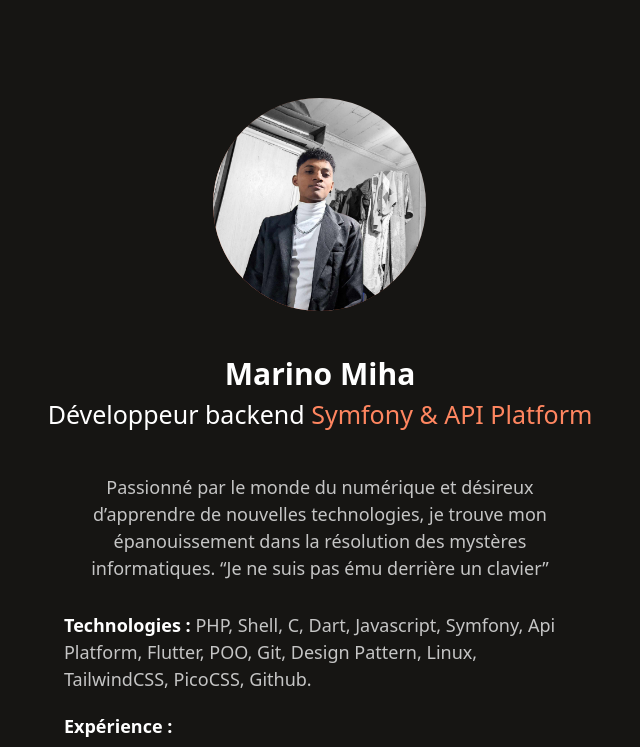
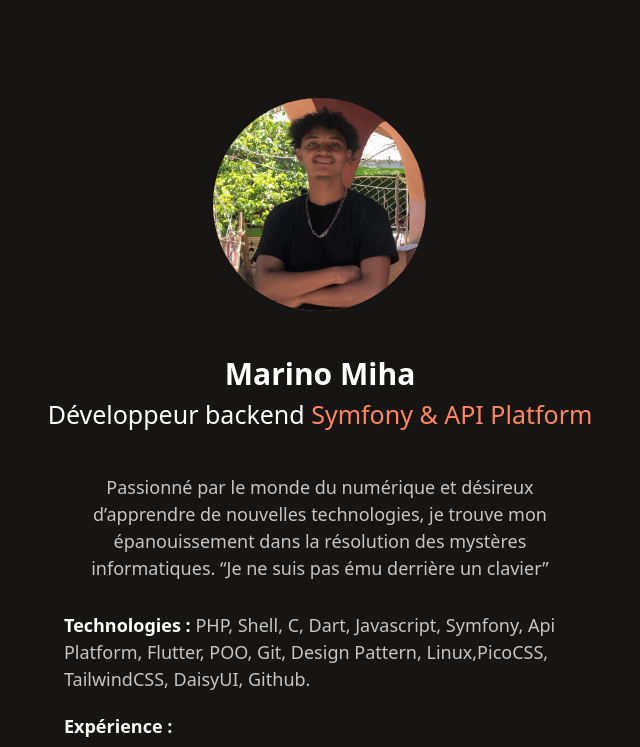
Before and after one commit to Marino2004/portfolio, a website: page index.html in a window 1280 px wide. Shown: the top 747 px of the page, without its empty margins (320-960 px from the left). Drawn offline with Linux system fonts and the light colour scheme.

Commit message:
update to 2025

```diff
--- a/index.html
+++ b/index.html
@@ -12,7 +12,7 @@
     <div class="flex min-h-screen bg-[#161513]">
         <div class="mx-auto px-4">
             <div class="flex justify-center items-center mx-auto mb-[40px] mt-[98px] h-[213px] w-[213px] overflow-hidden rounded-full bg-gradient-to-tr from-[#FF8660] to-[#000000]">
-                <img src="/assets/picture4.jpg" alt="" />
+                <img src="/assets/picture7.jpg" alt="" />
             </div>
             <h3 class="max-w-screen-sm text-center text-[30px] font-extrabold text-white">
                 Marino Miha <br />
@@ -25,17 +25,8 @@
             </p>
 
             <h3 class="mx-auto mb-[20px] text-[18px] font-extrabold text-white  max-w-lg">Technologies :
-                <span class="font-light text-[#C5C5C5]"> PHP, Shell, C, Dart, Javascript, Symfony, Api Platform, Flutter, POO, Git, Design Pattern, Linux, TailwindCSS, PicoCSS, Github.</span>
+                <span class="font-light text-[#C5C5C5]"> PHP, Shell, C, Dart, Javascript, Symfony, Api Platform, Flutter, POO, Git, Design Pattern, Linux,PicoCSS, TailwindCSS, DaisyUI, Github.</span>
             </h3>
-
-            <!-- <h3 class="mx-auto  text-[18px] font-extrabold text-white  max-w-lg">Contact :</h3>
-            <ul class="mx-auto mb-[20px] mt-[10px] text-[18px] font-light text-[#C5C5C5] max-w-lg space-y-2 ">
-                <li> <a class="font-medium hover:underline" href="mailto:marinomiha7@gmail.com">marinomiha7@gmail.com</a></p> </li>
-                <li> <a class="font-medium hover:underline" href="https://www.linkedin.com/in/miha-marino-852ba4239">Linkdin </a></p> </li>
-                <li> <a class="font-medium hover:underline" href="https://github.com/Marino2004">Github</a></p> </li>
-                <li> <span class="font-light text-[#C5C5C5]" ><t>+ 261 38 05 307 48 </span></li>
-            </ul> -->
-
             <h3 class="mx-auto  text-[18px] font-extrabold text-white  max-w-lg">Expérience :</h3>
             <ul class="mx-auto mb-[20px] mt-[10px] text-[18px] font-light text-[#C5C5C5]  max-w-lg space-y-2 ">
                 <li> - 2024 : Développeur backend Symfony chez Service Plus Madagascar </li>
@@ -64,7 +55,7 @@
             </div>
             <footer class="shadow m-4 dark:bg-[#161513]">
                 <div class="w-full mx-auto max-w-screen-xl p-4 md:flex md:items-center md:justify-between">
-                    <span class="text-sm text-gray-500 sm:text-center dark:text-gray-400">© 2024 <a href="https://github.com/Marino2004" class="hover:underline">Marino Miha</a>
+                    <span class="text-sm text-gray-500 sm:text-center dark:text-gray-400">© 2025 <span class="hover:underline">Marino Miha</span>
                     </span>
                     <ul class=" flex space-x-4 flex flex-wrap items-center mt-3 text-sm font-medium text-gray-500 dark:text-gray-400 sm:mt-0">
                         <li>
```
Also changed, not shown: assets/favicon.ico, assets/picture4.jpg (deleted), assets/picture7.jpg (added).
